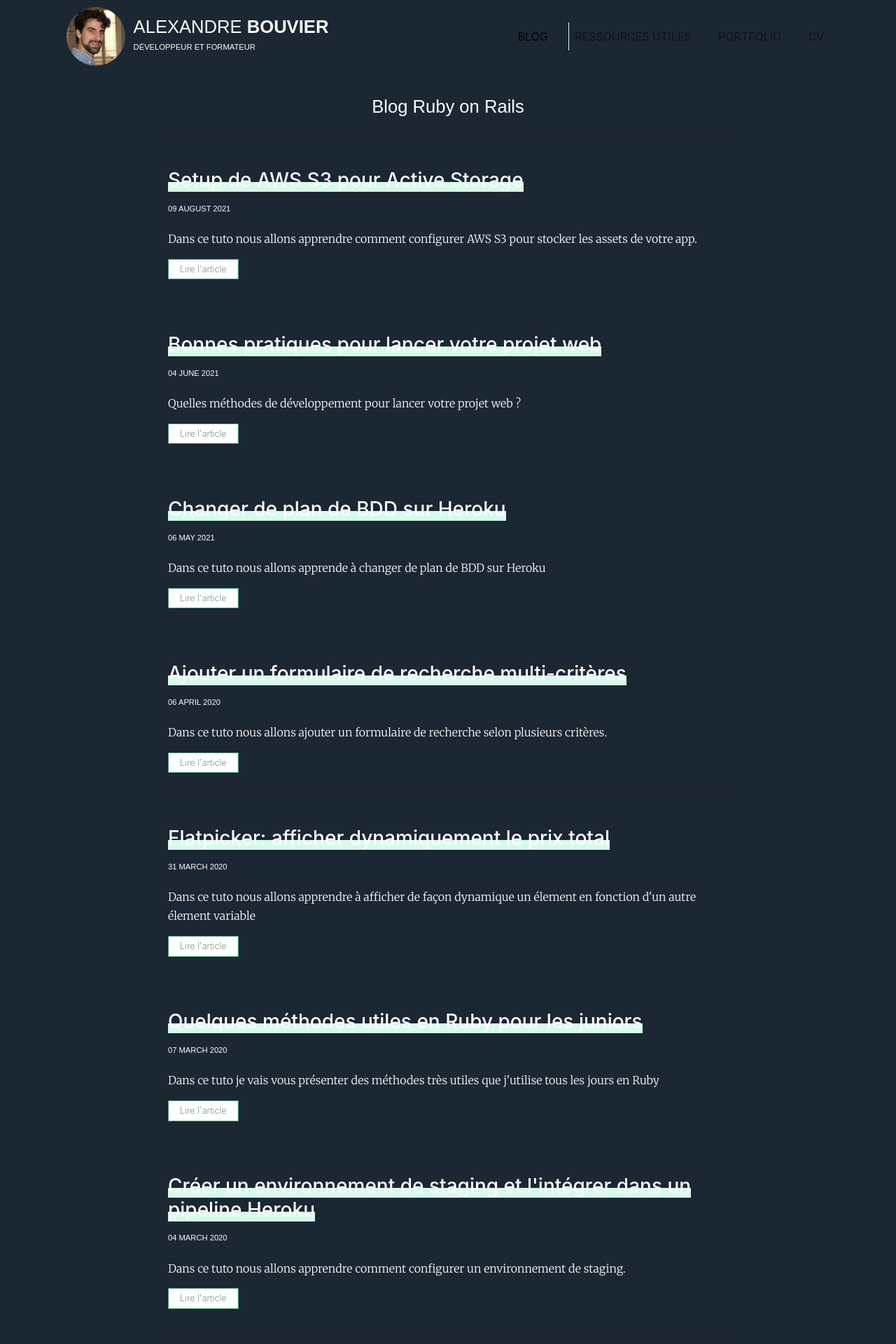
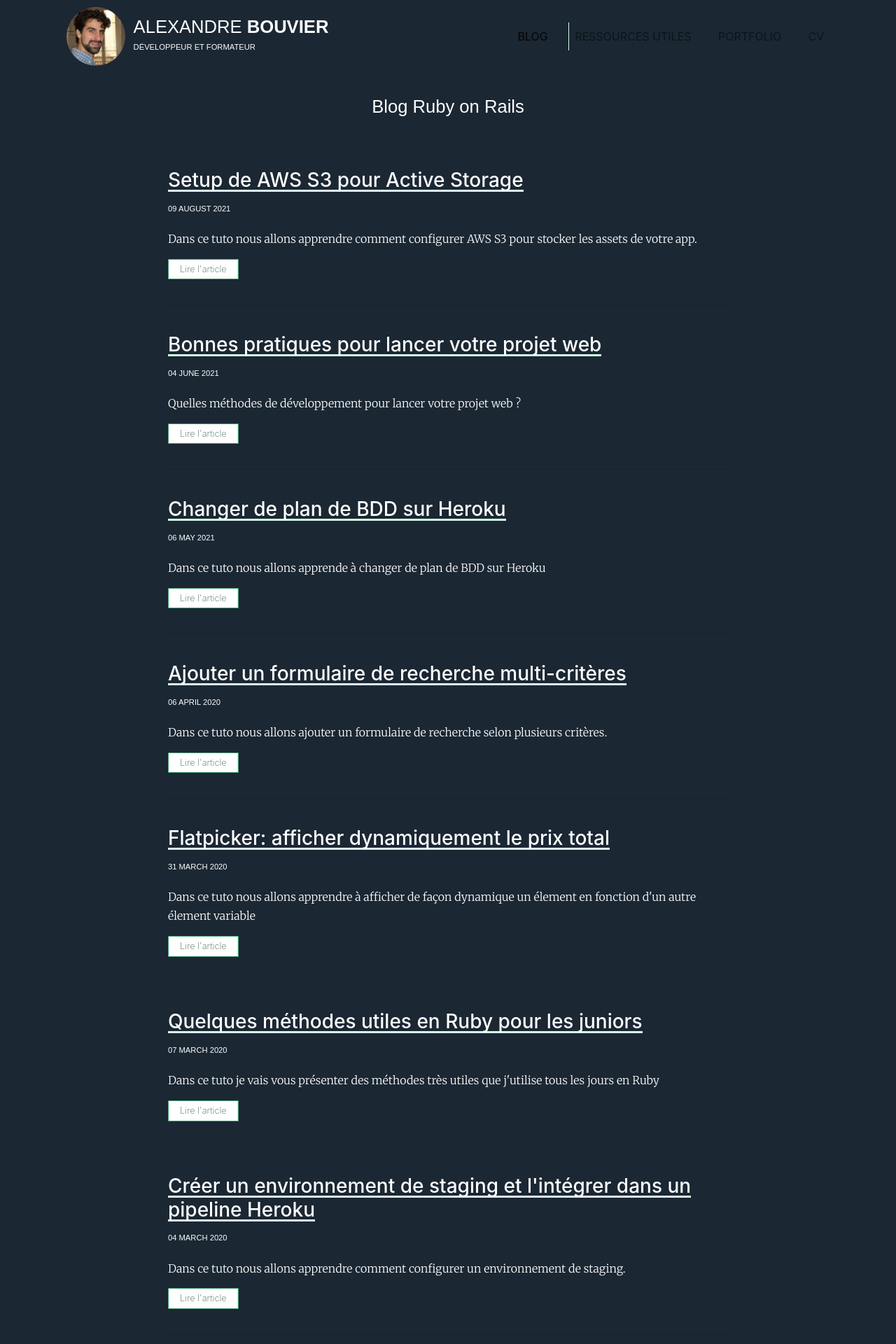
Before and after one commit to alexandrebk/alexandrebk.github.io, a Jekyll site: the page built from index.html, in a window 1280 px wide. Shown: the top 1920 px of the page at 70% size. Built offline with Jekyll 4.4.1, drawn with Linux system fonts in a browser that asks for light colours; nearby versions of some CDN libraries.

Commit message:
Updates background color III

```diff
--- a/_sass/_main.scss
+++ b/_sass/_main.scss
@@ -44,12 +44,8 @@
   padding-left: 0;
 }
 
-.highlighted {
-  background-color: $light-green;
-}
-
 .underlined {
-  background: linear-gradient(180deg,rgba(255,255,255,0) 60%, $light-green 50%);
+  background: linear-gradient(180deg,rgba(255,255,255,0) 90%, $light-green 50%);
 }
 
 .text-light-upcase {
--- a/_sass/_navbar.scss
+++ b/_sass/_navbar.scss
@@ -15,6 +15,7 @@
 
 .navbar {
   padding: 10px 0 !important;
+  color: $white2 !important;
 }
 
 .nav-item {
@@ -27,10 +28,11 @@
     background-size:   200% 100%;
     transition:        all .25s ease-in;
 }
+
 .nav-item:hover{
   background-position: 0 0;
   a {
-    color:$white;
+    color: $white;
   }
 }
 
```
